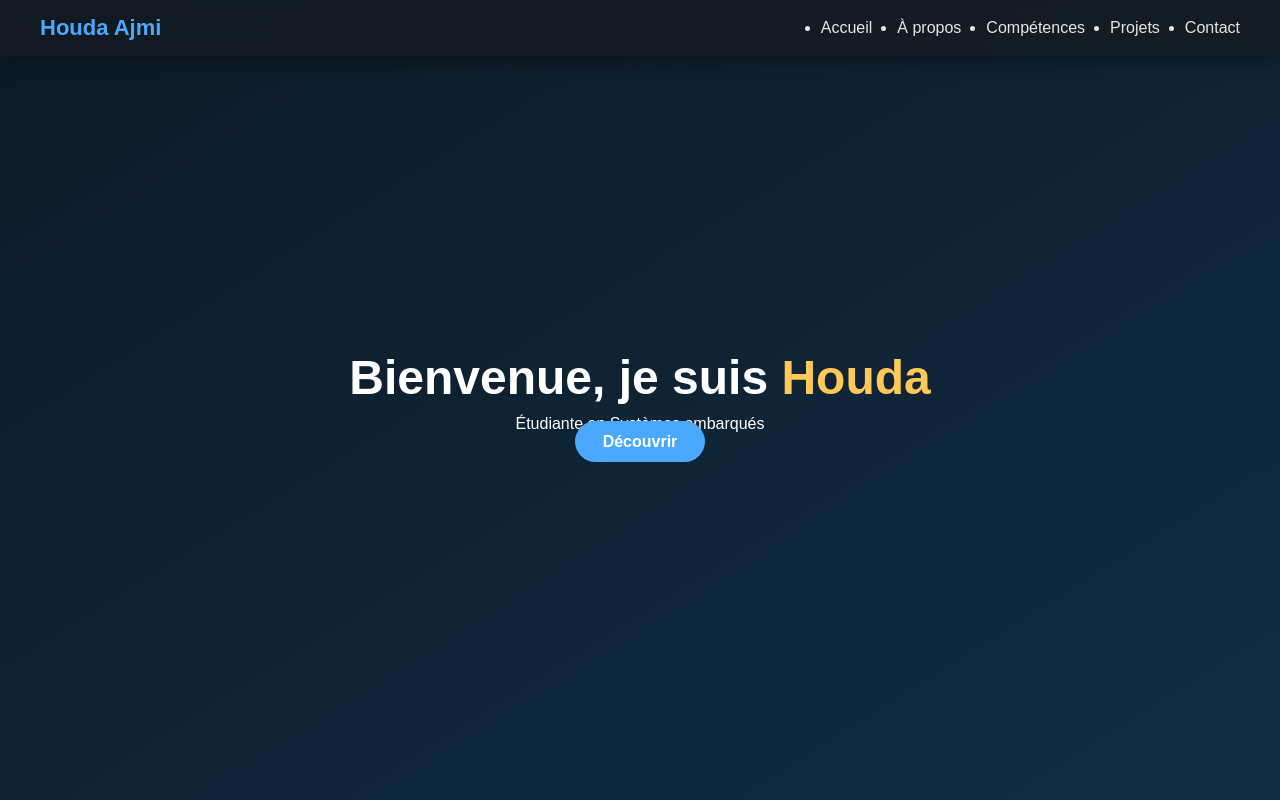
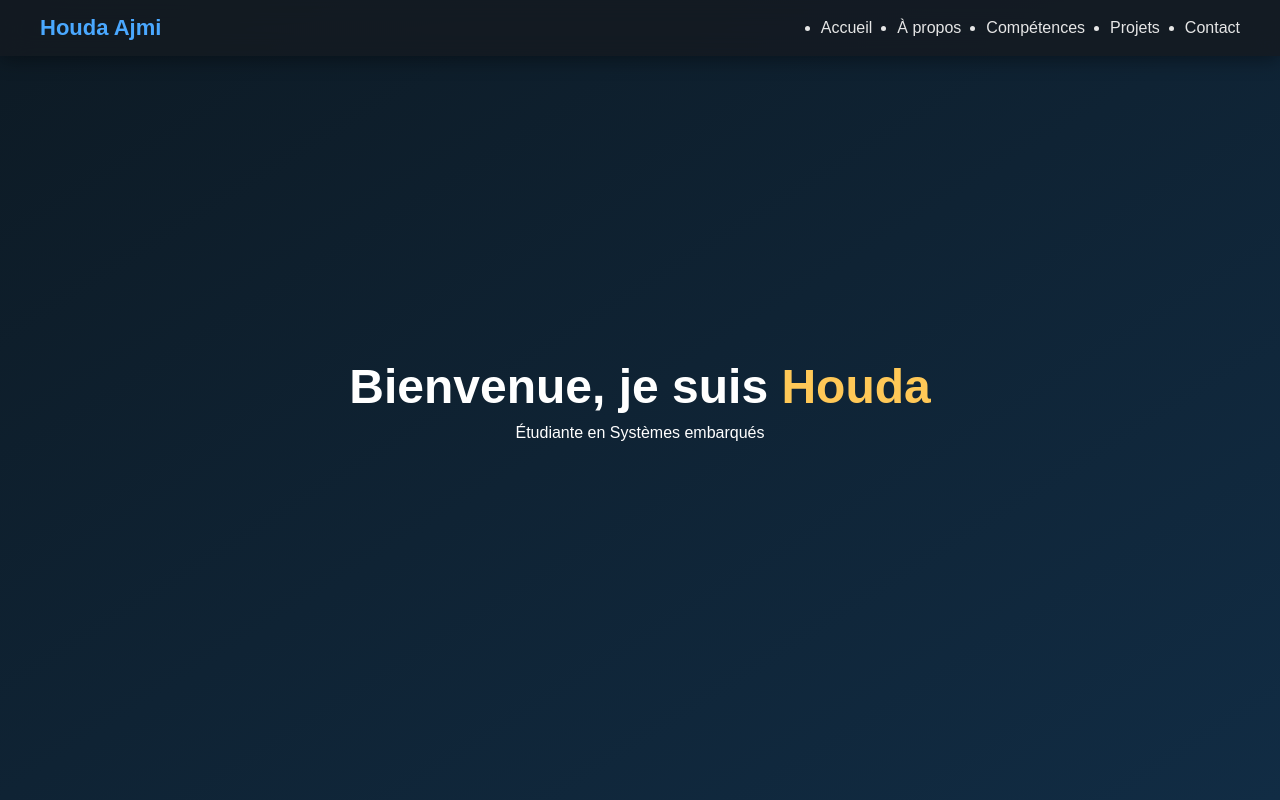
Before and after one commit to HoudaAjmi/Mon-Portfolio, a plain HTML site: page index.html in a window 1280 px wide. Shown: the top 800 px of the page. Drawn offline with Linux system fonts and the light colour scheme.

Commit message:
Update index.html

```diff
--- a/index.html
+++ b/index.html
@@ -26,7 +26,7 @@
         <div class="hero-content">
             <h1>Bienvenue, je suis <span class="highlight">Houda</span></h1>
             <p>Étudiante en Systèmes embarqués</p>
-            <a href="#about" class="btn">Découvrir</a>
+
         </div>
     </section>
 
```
